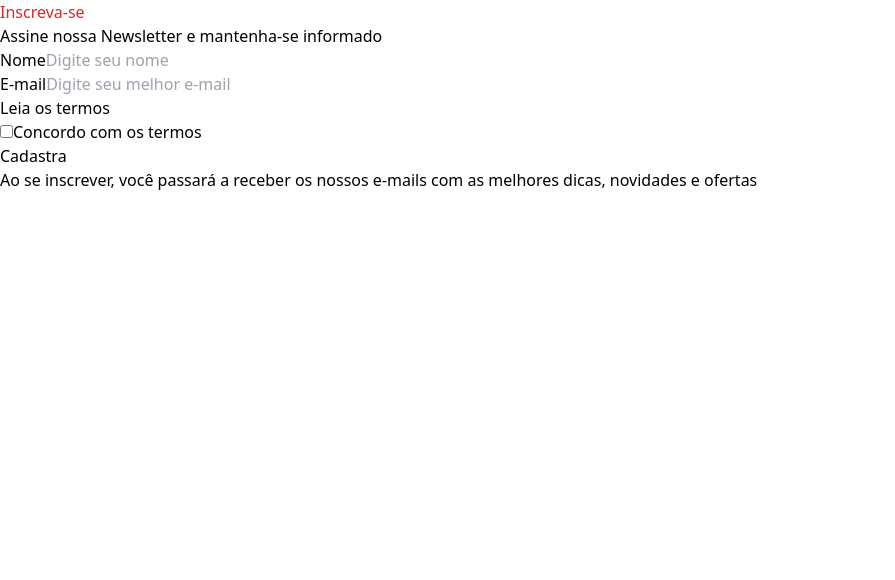
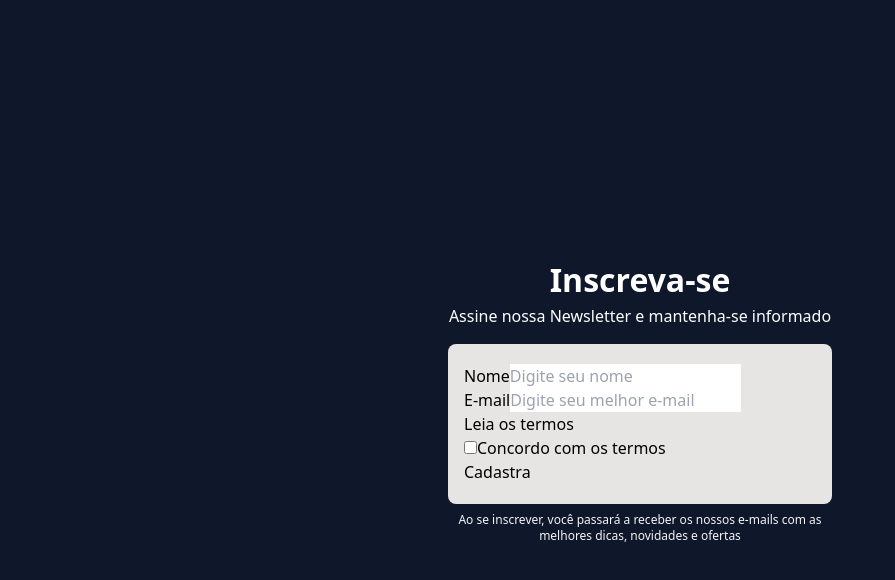
Before and after one commit to JoaoPauloDL/Form_Newsletter, a React (Vite) app: page / in a window 1280 px wide. Shown: the top 580 px of the page, without its empty margins (0-895 px from the left). Built offline with nearby package versions, Linux system fonts and the light colour scheme.

Commit message:
applying styles to app.tsx with tailwind

```diff
--- a/src/App.tsx
+++ b/src/App.tsx
@@ -2,13 +2,13 @@ import Form from "./components/Form";
 
 function App() {
   return (
-    <div>
-      <h1 className="text-red-600">Inscreva-se</h1>
-      <p>Assine nossa Newsletter e mantenha-se informado</p>
-      <div>
+    <div className="bg-slate-900 min-h-screen w-full flex flex-col items-center justify-center">
+      <h1 className="font-bold text-[2rem] text-white">Inscreva-se</h1>
+      <p className="text-white">Assine nossa Newsletter e mantenha-se informado</p>
+      <div className="w-96 mt-4 bg-stone-200 px-4 py-5 rounded-lg">
         <Form/>
       </div>
-      <p>Ao se inscrever, você passará a receber os nossos e-mails com as melhores dicas, novidades e ofertas</p>
+      <p className="text-slate-100 text-xs w-96 mt-2 text-center">Ao se inscrever, você passará a receber os nossos e-mails com as melhores dicas, novidades e ofertas</p>
     </div>
   );
 }
```
